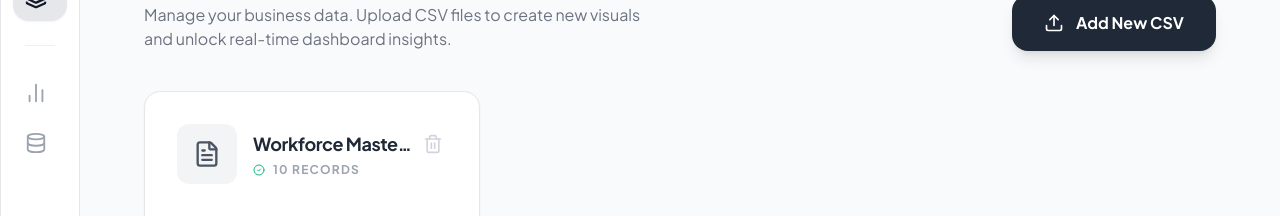
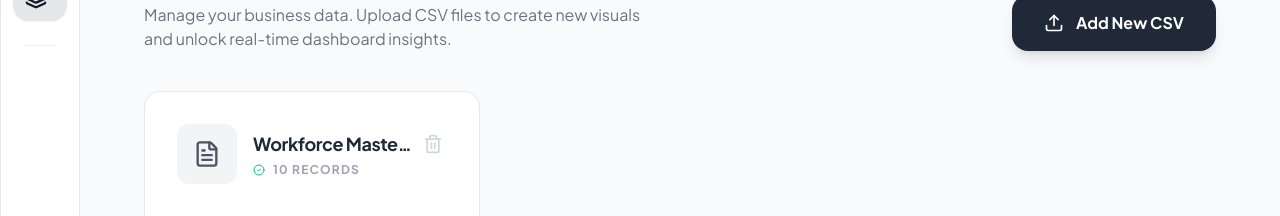
Before and after one commit to Vishnudharan24/TabNLP, a React (Vite) app: page / in a window 1280 px wide. Shown: the part 180-396 px from the top of the page. Built offline with nearby package versions, Linux system fonts and the light colour scheme.

Commit message:
feat: remove unused SidebarItem components for Analytics and Pipelines

```diff
--- a/components/Sidebar.jsx
+++ b/components/Sidebar.jsx
@@ -44,8 +44,6 @@ const Sidebar = ({ setView, currentView }) => {
 
                 <div className="mx-6 my-6 h-[1px] bg-gray-200 dark:bg-gray-700 opacity-60" />
 
-                <SidebarItem icon={BarChart2} label="Analytics" />
-                <SidebarItem icon={Database} label="Pipelines" />
             </div>
 
             <div className="pb-10 overflow-x-hidden">
```
